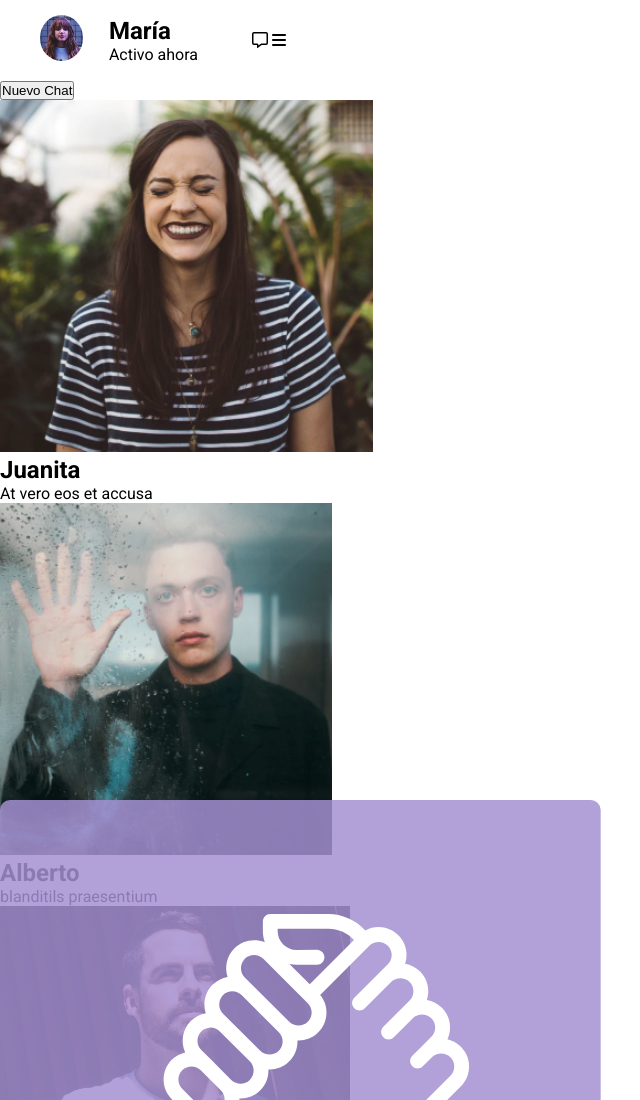
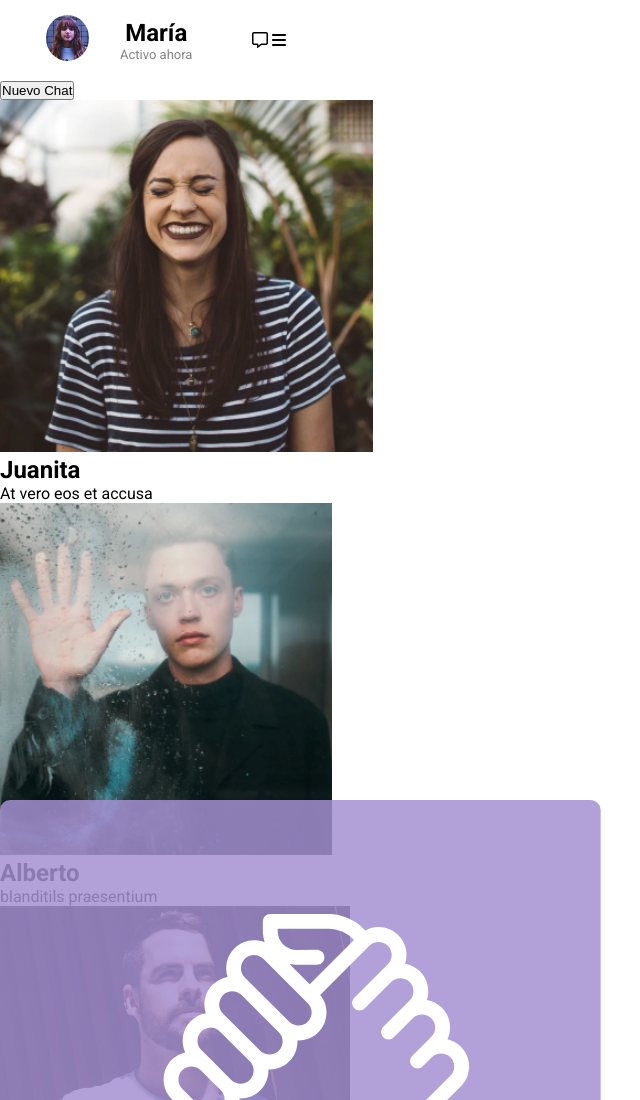
Before and after one commit to nicolascr726/sistema-de-mensajeria, a plain HTML site: page index.html in a window 1280 px wide. Shown: the top 1100 px of the page, without its empty margins (0-640 px from the left). Drawn offline with Linux system fonts and the light colour scheme.

Commit message:
add flex to user-text and font-size

```diff
--- a/assets/css/style.css
+++ b/assets/css/style.css
@@ -48,3 +48,15 @@ body {
   width: 43px;
   border-radius: 50%;
 }
+
+.user-text {
+  display: flex;
+  flex-direction: column;
+  justify-content: center;
+  align-items: center;
+}
+
+.user-text p {
+  font-size: small;
+  color: #828485;
+}
```
